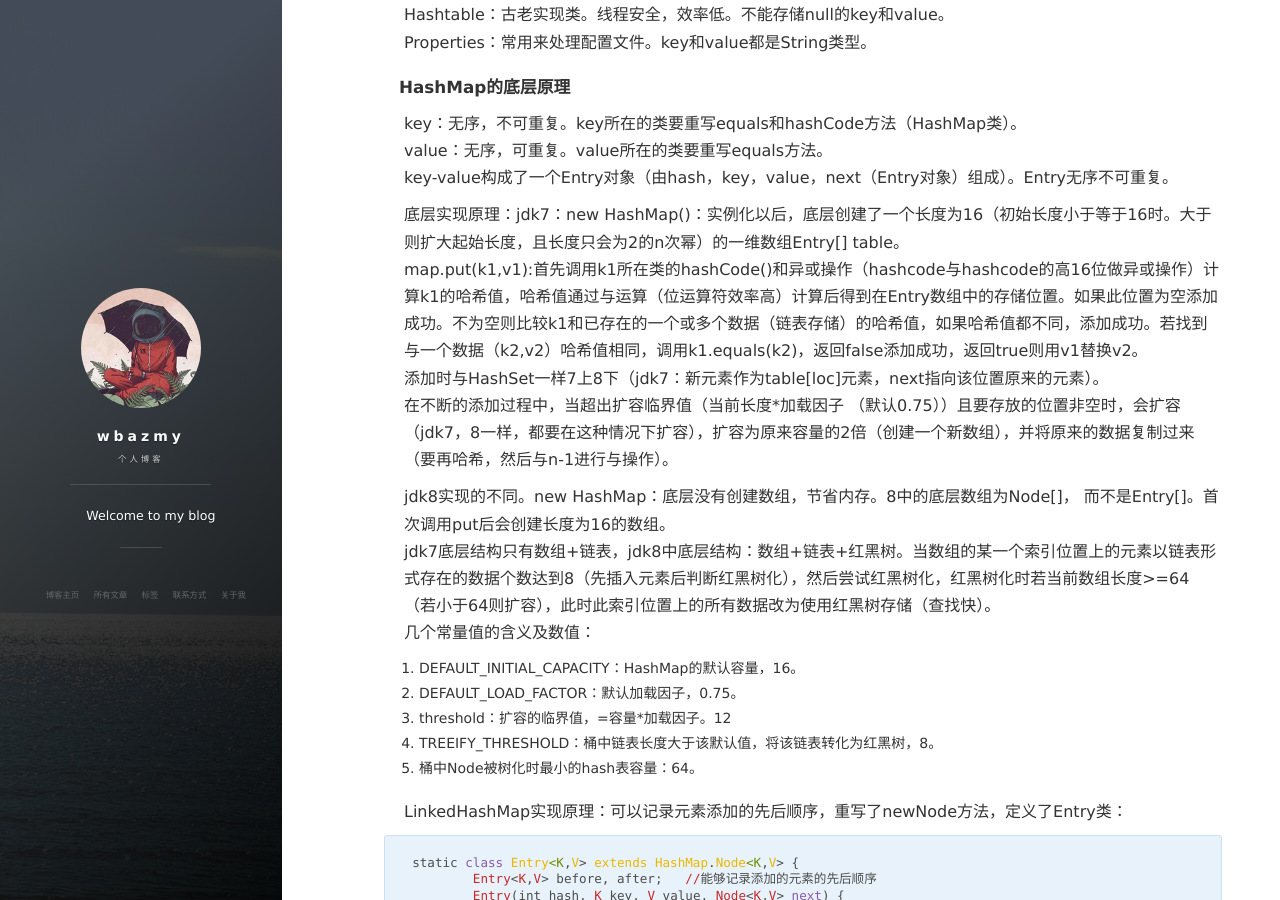
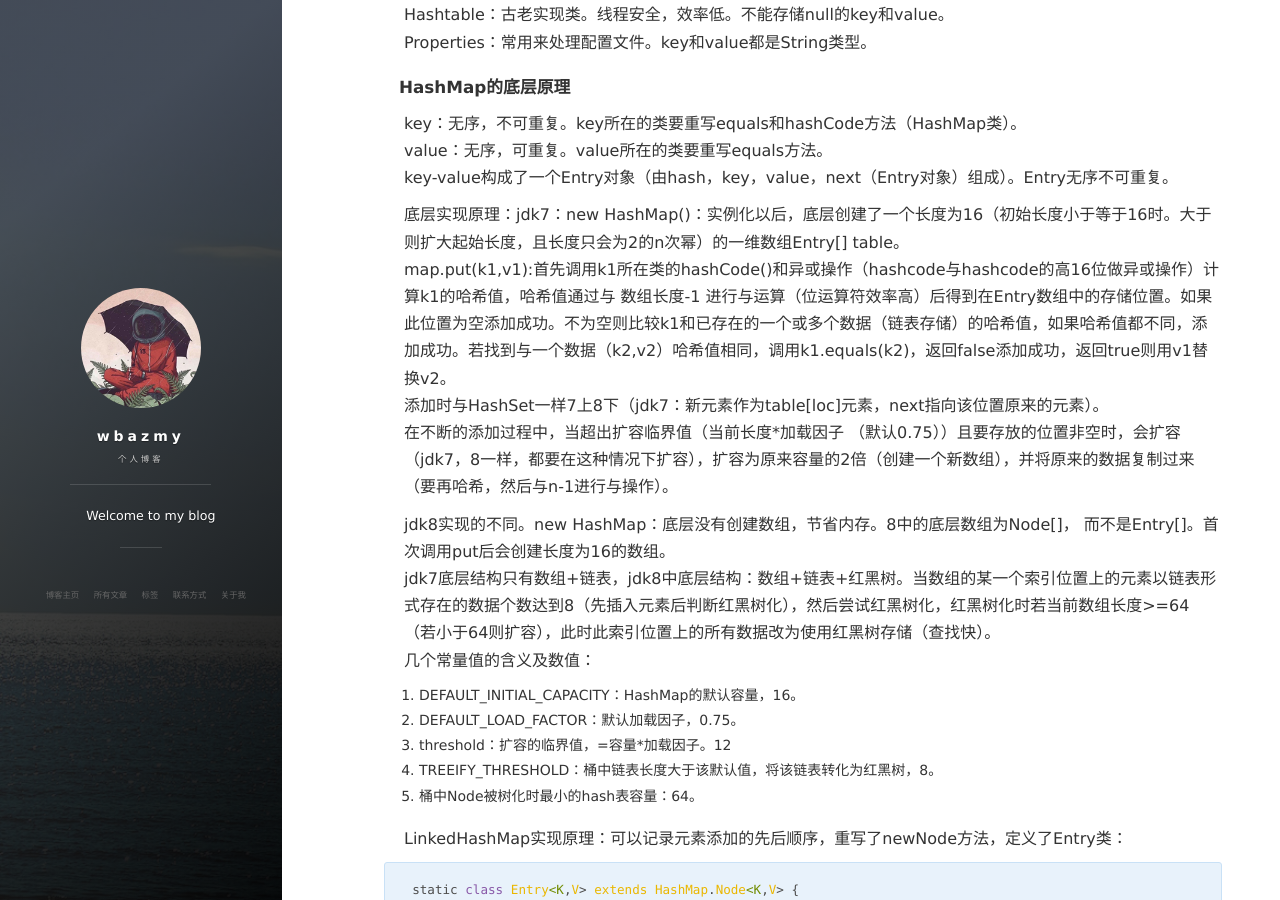
Before and after one commit to wbazmy/wbazmy.github.io, a Jekyll site: the page built from _posts/2021-10-16-集合.md, in a window 1280 px wide and 900 px high, scrolled down 19455 px. Built offline with Jekyll 4.4.1, drawn with Linux system fonts in a browser that asks for light colours; nearby versions of some CDN libraries; comment, search, counter and statistics services are not loaded.

Commit message:
Update 2021-10-16-集合.md

```diff
--- a/_posts/2021-10-16-集合.md
+++ b/_posts/2021-10-16-集合.md
@@ -533,7 +533,7 @@ value：无序，可重复。value所在的类要重写equals方法。
 key-value构成了一个Entry对象（由hash，key，value，next（Entry对象）组成）。Entry无序不可重复。
 
 底层实现原理：jdk7：new HashMap()：实例化以后，底层创建了一个长度为16（初始长度小于等于16时。大于则扩大起始长度，且长度只会为2的n次幂）的一维数组Entry[] table。
-map.put(k1,v1):首先调用k1所在类的hashCode()和异或操作（hashcode与hashcode的高16位做异或操作）计算k1的哈希值，哈希值通过与运算（位运算符效率高）计算后得到在Entry数组中的存储位置。如果此位置为空添加成功。不为空则比较k1和已存在的一个或多个数据（链表存储）的哈希值，如果哈希值都不同，添加成功。若找到与一个数据（k2,v2）哈希值相同，调用k1.equals(k2)，返回false添加成功，返回true则用v1替换v2。
+map.put(k1,v1):首先调用k1所在类的hashCode()和异或操作（hashcode与hashcode的高16位做异或操作）计算k1的哈希值，哈希值通过与 数组长度-1 进行与运算（位运算符效率高）后得到在Entry数组中的存储位置。如果此位置为空添加成功。不为空则比较k1和已存在的一个或多个数据（链表存储）的哈希值，如果哈希值都不同，添加成功。若找到与一个数据（k2,v2）哈希值相同，调用k1.equals(k2)，返回false添加成功，返回true则用v1替换v2。
 添加时与HashSet一样7上8下（jdk7：新元素作为table[loc]元素，next指向该位置原来的元素）。
 在不断的添加过程中，当超出扩容临界值（当前长度*加载因子 （默认0.75））且要存放的位置非空时，会扩容（jdk7，8一样，都要在这种情况下扩容），扩容为原来容量的2倍（创建一个新数组），并将原来的数据复制过来（要再哈希，然后与n-1进行与操作）。
 
```
